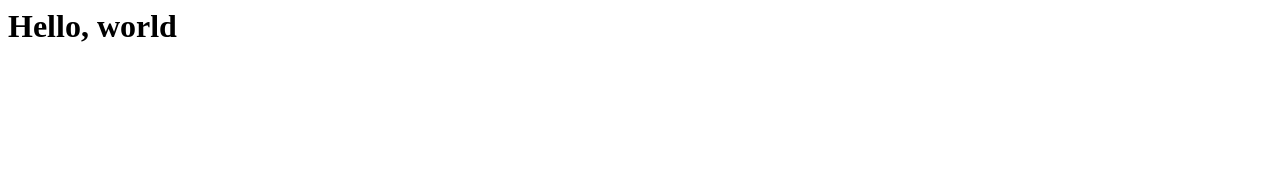
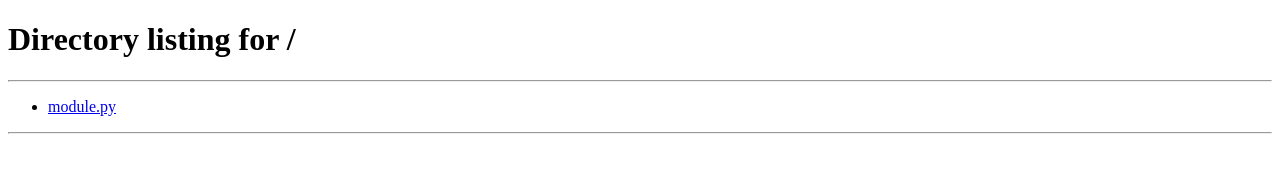
Before and after one commit to Maria-Kochetkova/Proga5_LR1-module, a plain HTML site: page index.html in a window 1280 px wide. Drawn offline with Linux system fonts and the light colour scheme.

Commit message:
Update index.html

```diff
--- a/index.html
+++ b/index.html
@@ -1,3 +1,16 @@
-<html>
-  <h1>Hello, world</h1>
+
+<!DOCTYPE HTML>
+<html lang="en">
+<head>
+<meta charset="utf-8">
+<title>Directory listing for /</title>
+</head>
+<body>
+<h1>Directory listing for /</h1>
+<hr>
+<ul>
+<li><a href="module.py">module.py</a></li>
+</ul>
+<hr>
+</body>
 </html>
```
